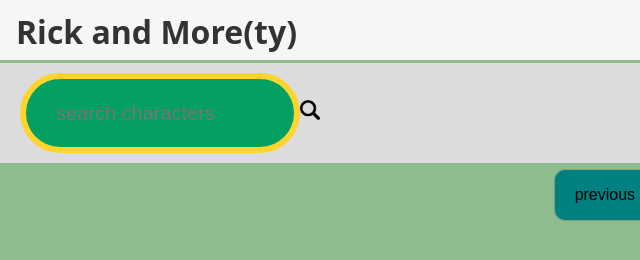
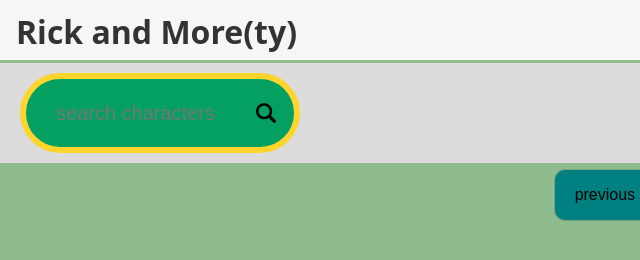
Before and after one commit to Robbo0184/Rick_Und_Morty, a website with bundled scripts: page index.html in a window 1280 px wide. Shown: the full height of the page, 0-640 px from the left. Built offline with nearby package versions, Linux system fonts and the light colour scheme; no server answers.

Commit message:
fix search icon position

```diff
--- a/components/search-bar/search-bar.css
+++ b/components/search-bar/search-bar.css
@@ -1,6 +1,6 @@
 .search-bar-container {
-  /* width: 300px; */
   width: 100vw;
+  position: relative;
 }
 
 .search-bar {
@@ -19,21 +19,19 @@
   font-size: 20px;
   outline: none;
   transition: 0.5s;
-  position: relative;
 }
 
 .search-bar__button {
   border: none;
   background-color: transparent;
-  left: 12rem;
-  top: 1rem;
+  left: 16rem;
+  top: 2.5rem;
+  position: absolute;
 }
-
 .search-bar__input:focus {
   outline: none;
 }
 
 .search-bar__icon {
   width: 20px;
-  /* position: absolute; */
 }
```
